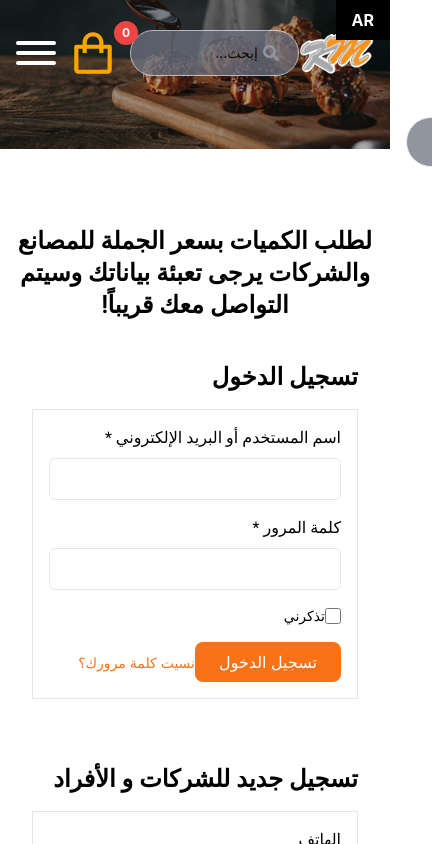
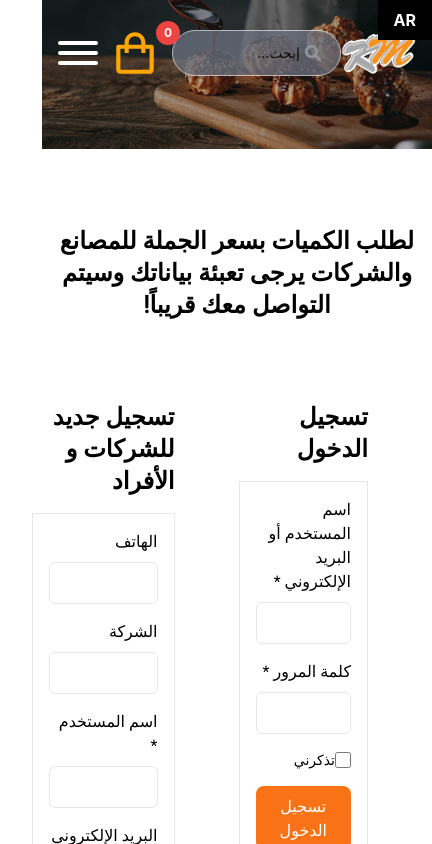
Before and after one commit to ninaismail/mykmalmajdalnextjs, a Next.js app: page /login-or-register in a window 390 px wide. Shown: the top 844 px of the page, 432 px wide, since content can reach past the window. Built offline with nearby package versions, Linux system fonts and the light colour scheme.

Commit message:
auth forms

```diff
--- a/components/authentication/auth-forms.js
+++ b/components/authentication/auth-forms.js
@@ -1,13 +1,14 @@
-import Login from "./login-form"
-import Register from "./registration-form"
+import Login from "./login-form";
+import Register from "./register-form";
 
-  function AuthForms() {
+function AuthForm() {
+
     return (
 <div dir='rtl' className="" style={{"margin-top": "-100px"}}>
   <h2 className="text-center font-Roboto font-bold md:text-4xl text-2xl">
   لطلب الكميات بسعر الجملة للمصانع والشركات يرجى تعبئة بياناتك وسيتم التواصل معك قريباً!
   </h2>
-      <div className="md:w-5/6 w-full mx-auto shadow-xl flex flex-wrap md:flex-nowrap items-start justify-center">
+  <div dir='rtl' className="flex justify-between items-start mx-auto h-full lg:w-6/7 w-full px-8 py-6 mt-4 shaddow-lg">
   <Login/>
   <Register/>
   </div>
@@ -15,4 +16,4 @@ import Register from "./registration-form"
     );
   }
 
-  export default AuthForms;
+  export default AuthForm;
--- a/components/authentication/login-form.js
+++ b/components/authentication/login-form.js
@@ -1,4 +1,3 @@
-
 function Login() {
   return (
 <div dir='rtl' className="h-full md:w-1/2 w-full px-8 py-6 mt-4">
--- a/components/authentication/registration-form.js
+++ b/components/authentication/register-form.js
@@ -1,5 +1,4 @@
-
-  function Register() {
+function Register() {
     return (
 <div dir='rtl' className="h-full md:w-1/2 w-full px-8 py-6 mt-4">
         <h3 className="text-right text-2xl font-Roboto font-bold">تسجيل جديد للشركات و الأفراد</h3>
@@ -40,7 +39,7 @@
                 <button className="px-6 py-2 mt-4 text-white bg-orange-500 rounded-lg hover:bg-orange-700">تسجيل جديد للشركات و الأفراد</button>
             </div>
         </form>
-    </div>
+</div>
     );
   }
 
--- a/components/layout/header-item.js
+++ b/components/layout/header-item.js
@@ -3,7 +3,7 @@ const NavItem = ({ text, href, active }) => {
   return (
     <Link href={href}>
       <div
-        className={`md:text-xl text-l nav__link ${
+        className={`lg:text-xl xlg:text-l text-md nav__link ${
           active ? "active" : ""
         }`}
       >
--- a/package.json
+++ b/package.json
@@ -11,6 +11,7 @@
   "dependencies": {
     "@next/font": "^13.0.2",
     "axios": "^1.1.3",
+    "bcryptjs": "^2.4.3",
     "eslint": "8.27.0",
     "eslint-config-next": "13.0.2",
     "next": "13.0.2",
--- a/pages/login-or-register.js
+++ b/pages/login-or-register.js
@@ -1,14 +1,12 @@
-
 import Head from 'next/head'
 import Header from '../components/layout/main-header'
 import Footer from '../components/layout/footer'
 import ProductsHeroSecion from '../components/products/products-hero-section'
 import LangSwitch from '../components/layout/langswitch'
-import AuthForms from '../components/authentication/auth-forms';
+import AuthForm from '../components/authentication/auth-forms';
 
 
 export default function LoginorRegister() {
-
     return (
       <div>
       <Head>
@@ -19,7 +17,7 @@ export default function LoginorRegister() {
       <LangSwitch />
       <Header />
       <ProductsHeroSecion image="/accountbg.jpg"/>
-      <AuthForms/>
+      <AuthForm />
       <Footer />
       </div>
     )
```
Also changed, not shown: pages/_app.js (+3 -4 lines), 1 other file (tests, documents, lock files or other folders). Lines whose indentation alone changed are shown as unchanged.
